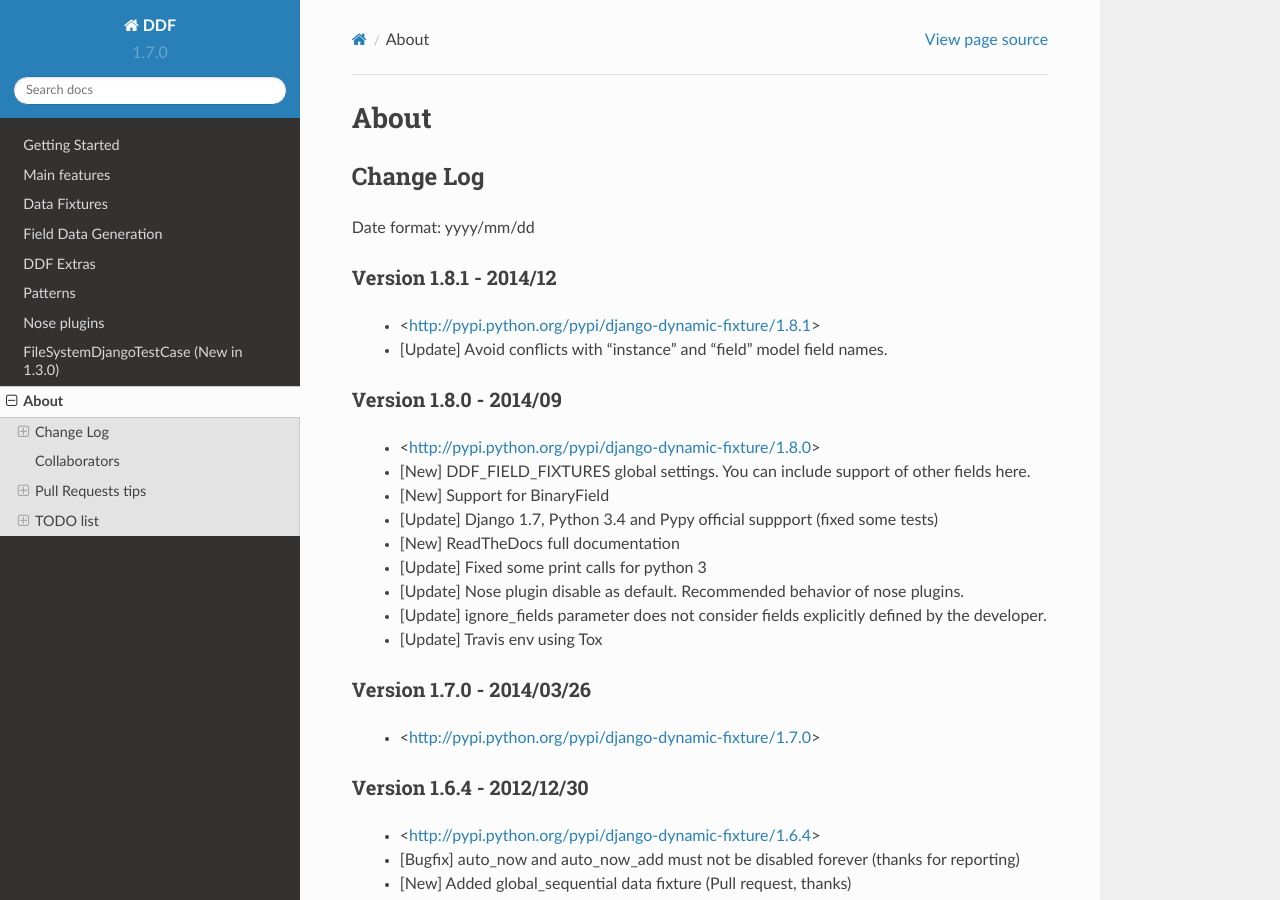
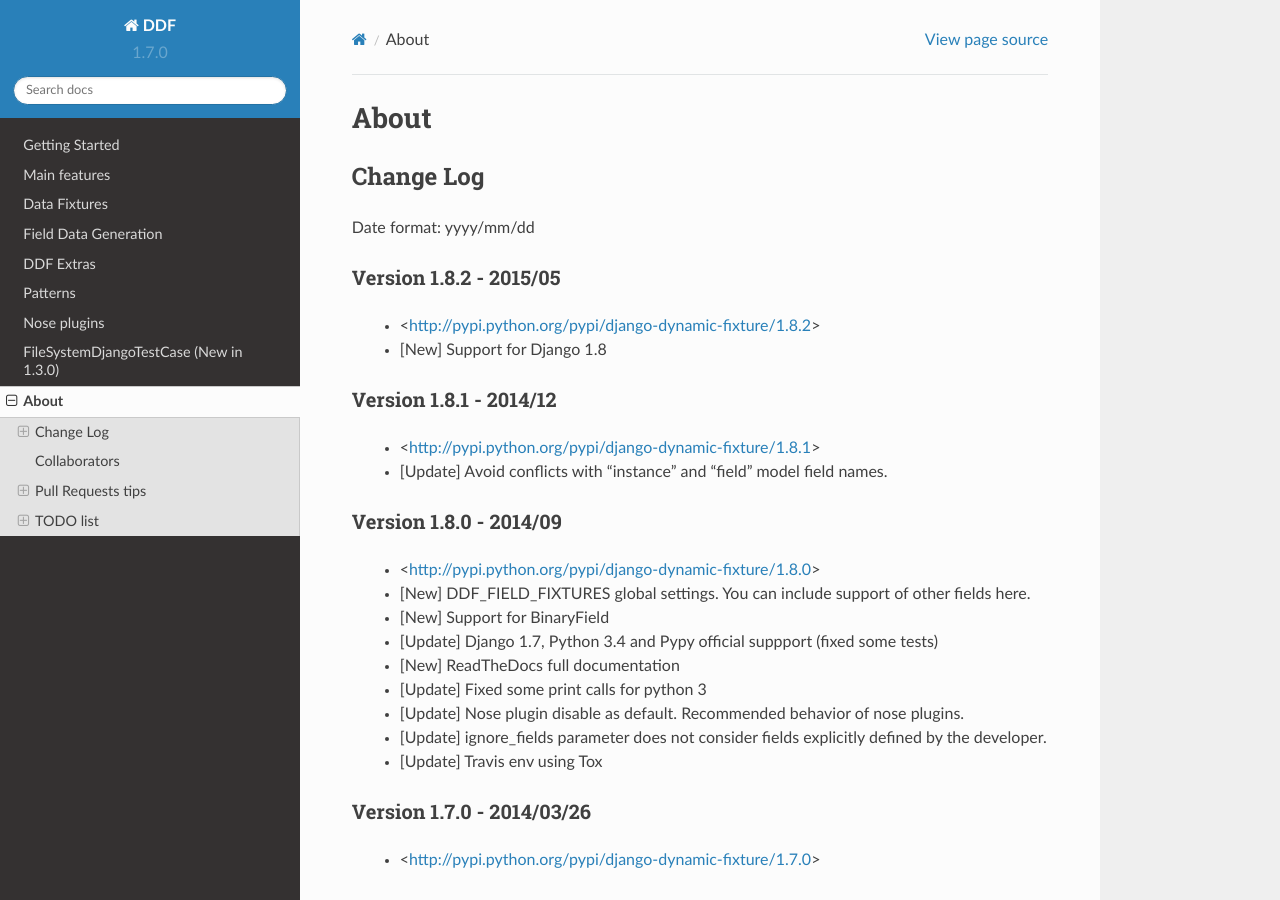
Before and after one commit to paulocheque/django-dynamic-fixture, a Sphinx documentation site: the page built from docs/source/about.rst, in a window 1280 px wide and 900 px high. Built offline with Sphinx 7.4.7 and the Read the Docs theme 2.0.0, drawn with Linux system fonts in a browser that asks for light colours.

```diff
--- a/docs/source/about.rst
+++ b/docs/source/about.rst
@@ -8,6 +8,12 @@ Change Log
 ===============================================================================
 
 Date format: yyyy/mm/dd
+
+Version 1.8.2 - 2015/05
+-------------------------------------------------------------------------------
+  * <http://pypi.python.org/pypi/django-dynamic-fixture/1.8.2>
+  * [New] Support for Django 1.8
+
 
 Version 1.8.1 - 2014/12
 -------------------------------------------------------------------------------
--- a/setup.py
+++ b/setup.py
@@ -14,7 +14,7 @@ from setuptools import setup, find_packages
 # Update version and save
 # Go to 'files' link and upload the file
 
-VERSION = '1.8.1'
+VERSION = '1.8.2'
 
 tests_require = [
     'nose>=1.3.6',
```
Also changed, not shown: 2 other files.
